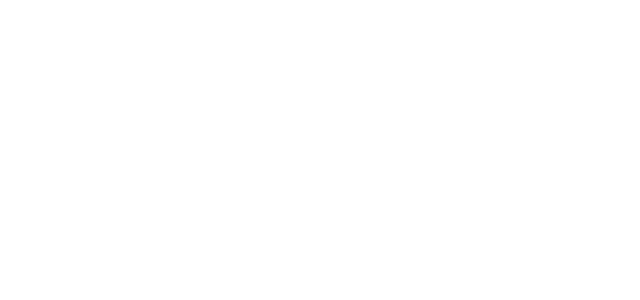
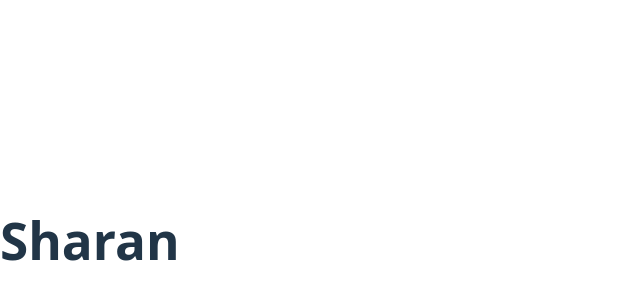
Before and after one commit to SharanappaM/demo, a React (Vite) app: page / in a window 1280 px wide. Shown: the part 160-460 px from the top of the page, without its empty margins (0-640 px from the left). Built offline with nearby package versions, Linux system fonts and the light colour scheme.

Commit message:
added h1

```diff
--- a/src/componets/customComponets/Card.jsx
+++ b/src/componets/customComponets/Card.jsx
@@ -4,7 +4,11 @@
 const Card = ({titel, des}) => {
   return (
 
-<div></div>
+<div>
+
+
+  <h1>Sharan</h1>
+</div>
   )
 }
 
```
